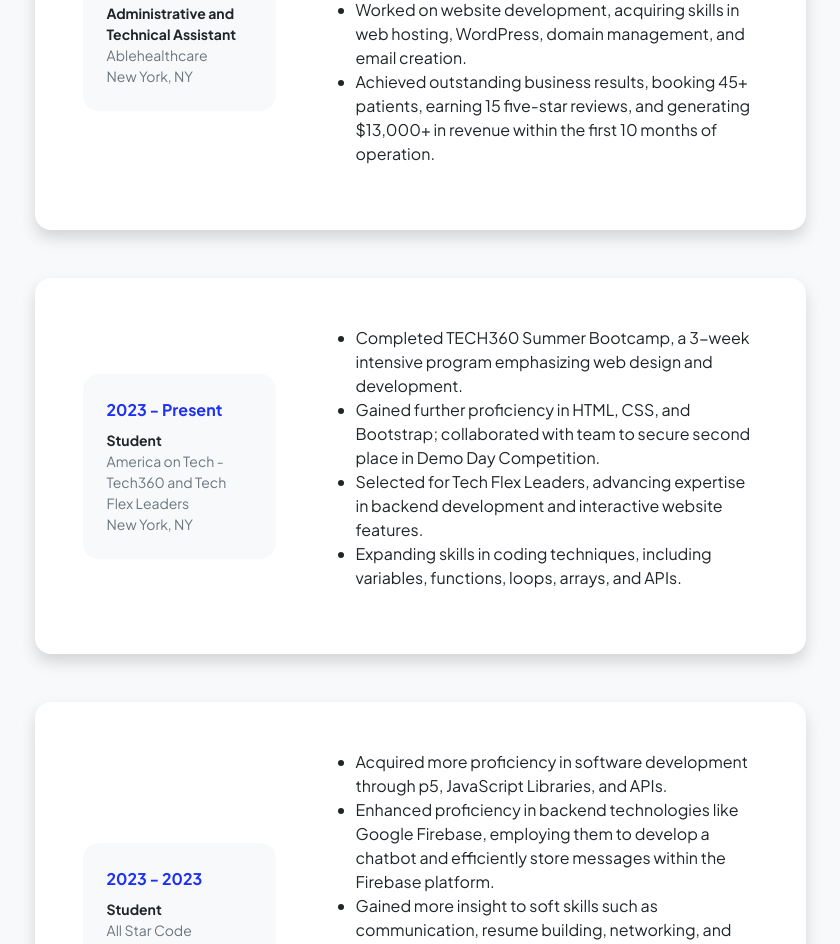
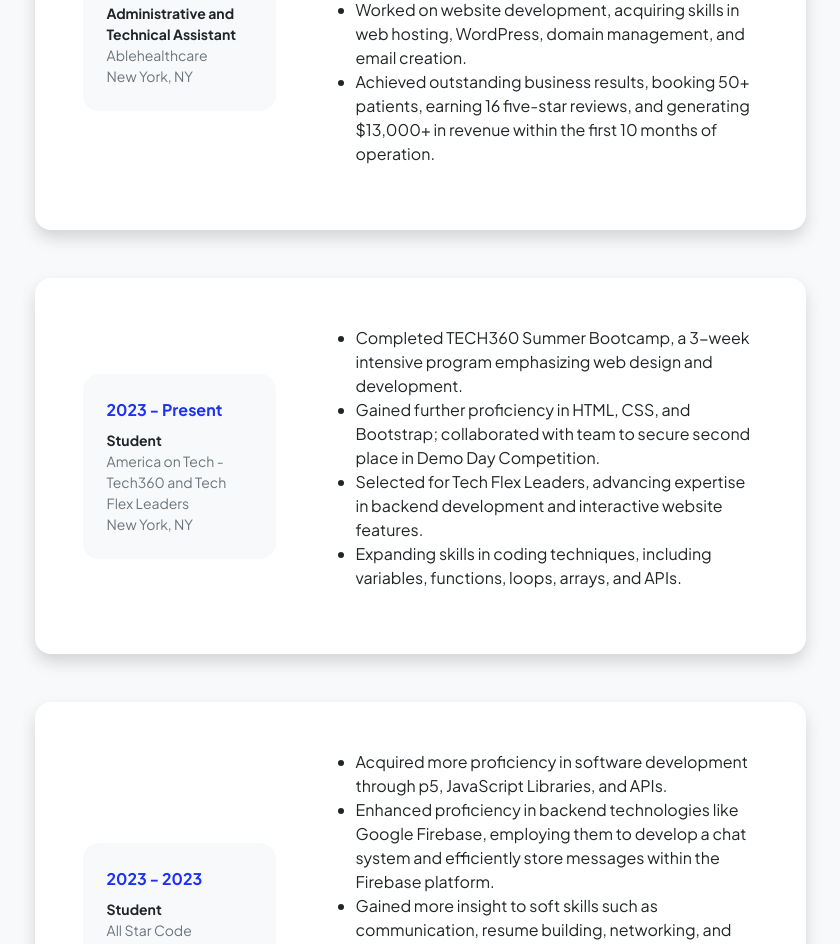
Before and after one commit to AdesolaOdubiyi/PortfolioWebsite, a plain HTML site: page resume.html in a window 1280 px wide. Shown: the part 1266-2210 px from the top of the page, without its empty margins (220-1060 px from the left). Drawn offline with nearby package versions, Linux system fonts and the light colour scheme.

Commit message:
updated ablehealthcare reviews and patients seen, changed chatbot to chat system

```diff
--- a/resume.html
+++ b/resume.html
@@ -136,7 +136,7 @@
                                                 <li>Established a strong brand identity by designing company logo, business cards, and managing online profiles.</li>
                                                 <li>Streamlined patient interactions by mastering software like IntakeQ, enabling efficient communication and personalized interactions.</li>
                                                 <li>Worked on website development, acquiring skills in web hosting, WordPress, domain management, and email creation.</li>
-                                                <li>Achieved outstanding business results, booking 45+ patients, earning 15 five-star reviews, and generating $13,000+ in revenue within the first 10 months of operation.</li>
+                                                <li>Achieved outstanding business results, booking 50+ patients, earning 16 five-star reviews, and generating $13,000+ in revenue within the first 10 months of operation.</li>
 
                                             </ul>
                                         </div></div>
@@ -180,7 +180,7 @@
                                         </div>
                                         <div class="col-lg-8"><div><ul>
                                             <li>Acquired more proficiency in software development through p5, JavaScript Libraries, and APIs.</li>
-                                            <li>Enhanced proficiency in backend technologies like Google Firebase, employing them to develop a chatbot and efficiently store messages within the Firebase platform.</li>
+                                            <li>Enhanced proficiency in backend technologies like Google Firebase, employing them to develop a chat system and efficiently store messages within the Firebase platform.</li>
                                             <li>Gained more insight to soft skills such as communication, resume building, networking, and professional development.</li>
                                             <li>Demonstrated skills through a holistic demo day project, using technical and design expertise to create a functional website
                                                 that took in user input and outputted a workout routine to address obesity. </li>
```
